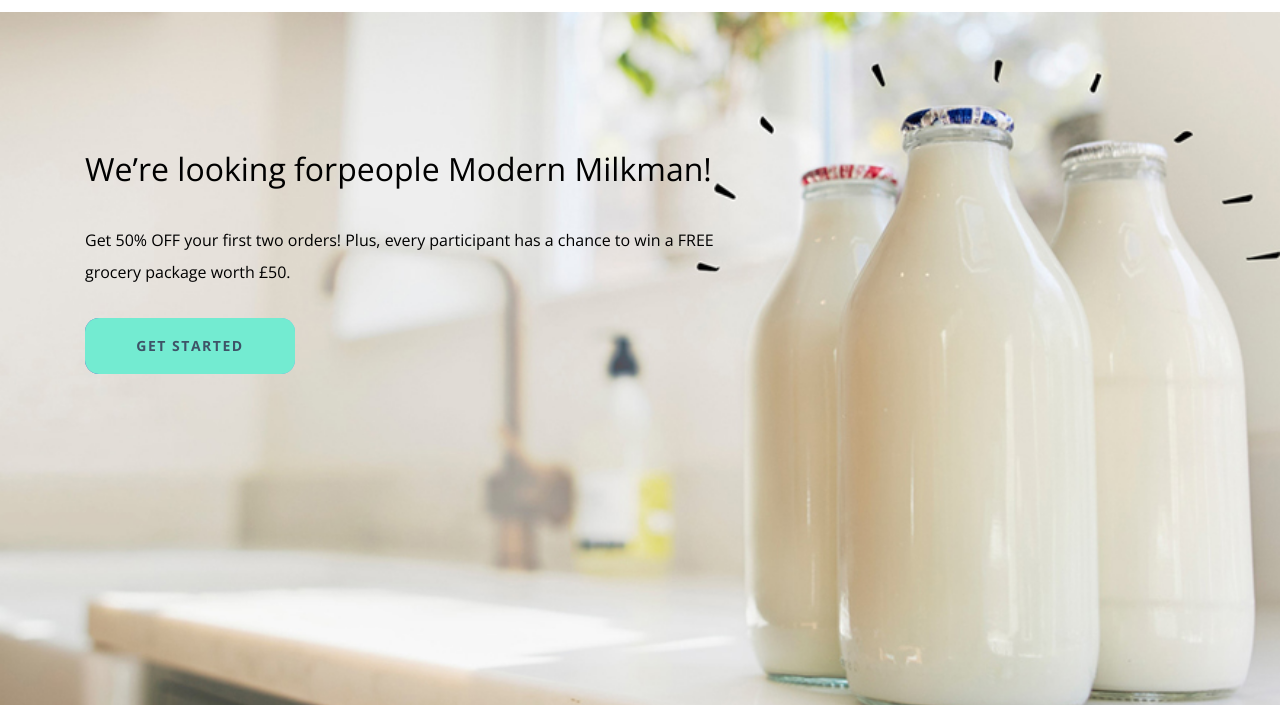
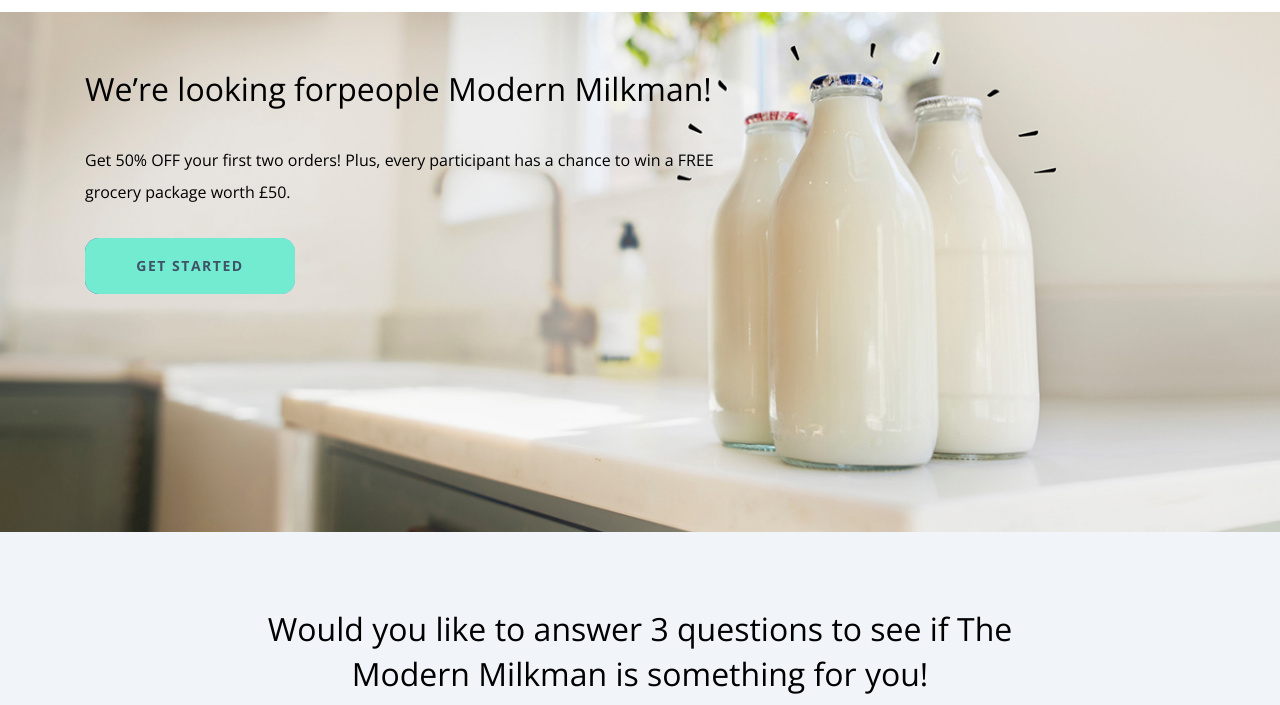
Before and after one commit to MariamEhabS/TheModernMilkman, a plain HTML site: page index.html in a window 1280 px wide. Shown: the part 93-798 px from the top of the page. Drawn offline with nearby package versions, Linux system fonts and the light colour scheme.

Commit message:
fixed background height

```diff
--- a/index.html
+++ b/index.html
@@ -39,21 +39,6 @@
             </div>
         </nav>
 
-            <!-- <div class="collapse navbar-collapse" id="primary_menu">
-                <ul class="nav navbar-nav mainmenu">
-                    <li class="active"><a href="#home_page">Home</a></li>
-                    <li><a href="#about_page">About</a></li>
-                    <li><a href="#features_page">Features</a></li>
-                    <li><a href="#gallery_page">Gallery</a></li>
-                    <li><a href="#price_page">Pricing</a></li>
-                    <li><a href="#questions_page">FAQ</a></li>
-                    <li><a href="blog.html">Blog</a></li>
-                    <li><a href="#contact_page">Contacts</a></li>
-                </ul>
-                <div class="right-button hidden-xs">
-                    <a href="#">Sign Up</a>
-                </div>
-            </div> -->
     <!-- MainMenu-Area-End -->
     <!-- Home-Area -->
     <header class="banner home-area overlay" id="home_page">
@@ -61,7 +46,7 @@
             <div class="row homeSect ">
 
                 <div class="col-xs-12 col-md-7">
-                    <div class="space-80 hidden-xs"></div>
+
                     <h2 class="wow fadeInUp" data-wow-delay="0.4s">We’re looking forpeople Modern Milkman!</h2>
                     <div class="space-20"></div>
                     <div class="desc wow fadeInUp" data-wow-delay="0.6s">
--- a/style.css
+++ b/style.css
@@ -445,7 +445,7 @@
     background-image: url('images/milkmanimg.jpg');
     background-position: center bottom;
     /* min-height: 550px; */
-    height: 100%;
+    height: 65%;
     width: 100%;
     background-size:cover;
 
```
